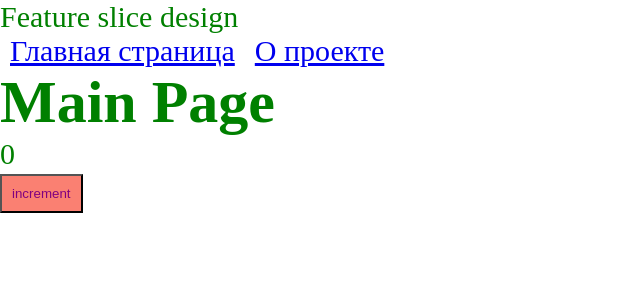
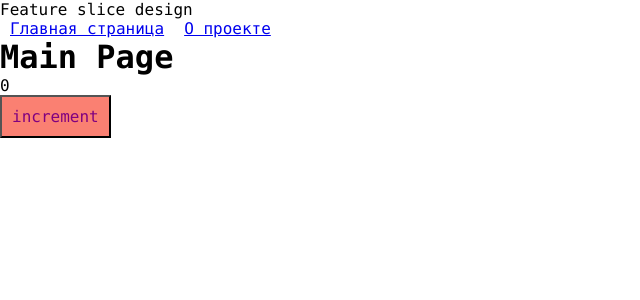
Before and after one commit to Bogagree/advanced_frontend, a React app: page / in a window 1280 px wide. Shown: the top 300 px of the page, without its empty margins (0-640 px from the left). Built offline with nearby package versions, Linux system fonts and the light colour scheme.

Commit message:
styles: variables, themes

```diff
--- a/src/App.tsx
+++ b/src/App.tsx
@@ -1,11 +1,14 @@
-import React, {Suspense} from 'react';
+import React, {Suspense, useState} from 'react';
 import {Link, Route, Routes} from 'react-router-dom';
 import {Counter} from './components/Counter';
-import './index.scss'
-import {AboutPageAsync} from './components/pages/AboutPage/AboutPage.async';
-import {MainPageAsync} from './components/pages/MainPage/MainPage.async';
+import './styles/index.scss'
+import {AboutPageAsync} from './pages/AboutPage/AboutPage.async';
+import {MainPageAsync} from './pages/MainPage/MainPage.async';
+
+
 
 export const App = () => {
+    const [theme, setThem] = useState()
     return (
         <div className="app">
             <div>Feature slice design</div>
--- a/src/index.scss
+++ /dev/null
@@ -1,10 +0,0 @@
-* {
-  margin: 0;
-  padding: 0;
-  box-sizing: border-box;
-}
-
-.app {
-  color: green;
-  font-size: 30px;
-}
--- /dev/null
+++ b/src/styles/index.scss
@@ -0,0 +1,14 @@
+@import 'reset';
+@import 'variables/global';
+@import 'thems/light';
+@import 'thems/dark';
+
+.app {
+  font-family: var(--font-family-main);
+  font-size: var(--font-size-m);
+
+  background: var(--bg-color);
+  color: var(--primary-color);
+
+  min-height: 100vh;
+}
--- /dev/null
+++ b/src/styles/reset.scss
@@ -0,0 +1,14 @@
+* {
+  margin: 0;
+  padding: 0;
+  box-sizing: border-box;
+}
+
+input,
+button,
+textarea,
+select {
+  margin: 0;
+
+  font: inherit;
+}
--- /dev/null
+++ b/src/styles/thems/dark.scss
@@ -0,0 +1,6 @@
+.app.dark {
+  --bg-color: #0e0e75;
+
+  --primary-color: #049604;
+  --secondary-color: #04ff04;
+}
--- /dev/null
+++ b/src/styles/thems/light.scss
@@ -0,0 +1,6 @@
+.app.light {
+  --bg-color: #e8e8ea;
+
+  --primary-color: #0232c2;
+  --secondary-color: #0449e0;
+}
--- /dev/null
+++ b/src/styles/variables/global.scss
@@ -0,0 +1,12 @@
+:root{
+  --font-family-main: Consolas, "Times New Roman", serif;
+
+  --font-size-m: 16px;
+  --font-line-m: 24px;
+  --font-m: var(--font-size-m) / var(--font-line-m) var(--font-family-main);
+
+  --font-size-l: 24px;
+  --font-line-l: 32px;
+  --font-m: var(--font-size-l) / var(--font-line-l) var(--font-family-main);
+
+}
--- a/src/test.ts
+++ /dev/null
@@ -1,3 +0,0 @@
-export const testFunction = (date: string) => {
-    console.log(`this is a testing function from ${date}`, 'adsfasdf')
-}
```
Also changed, not shown: src/pages/AboutPage/AboutPage.async.ts (renamed from src/components/pages/AboutPage/AboutPage.async.ts), src/pages/AboutPage/AboutPage.tsx (renamed from src/components/pages/AboutPage/AboutPage.tsx), src/pages/MainPage/MainPage.async.ts (renamed from src/components/pages/MainPage/MainPage.async.ts), src/pages/MainPage/MainPage.tsx (renamed from src/components/pages/MainPage/MainPage.tsx).
